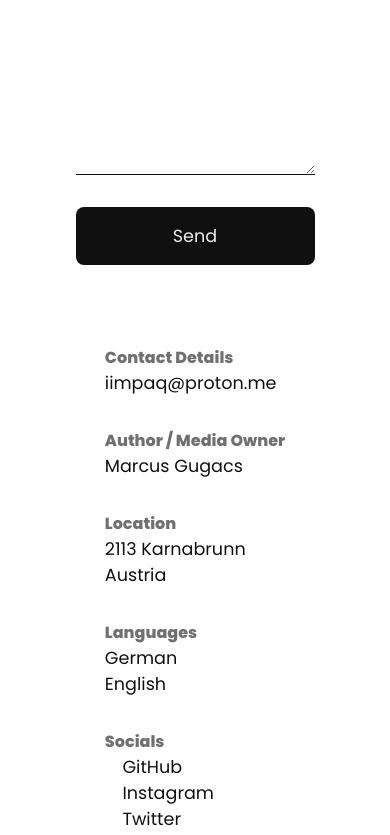
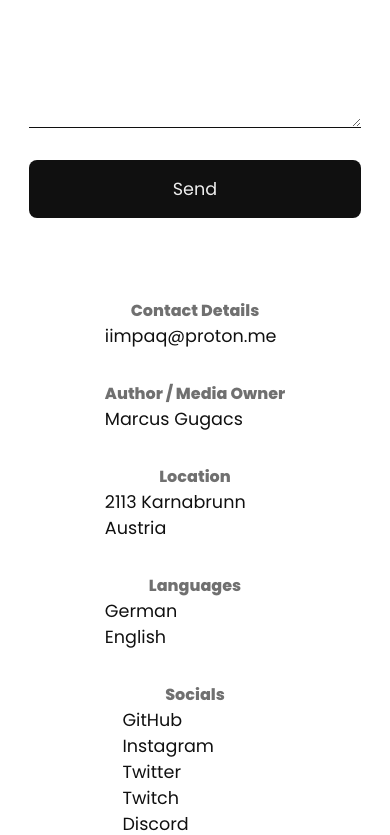
Before and after one commit to IImpaq/portfolio, a SvelteKit app: page /contact in a window 390 px wide. Shown: the part 766-1601 px from the top of the page. Built offline with nearby package versions, Linux system fonts and the light colour scheme; some icons are missing.

Commit message:
Improved contact page responsiveness

```diff
--- a/src/routes/contact/+page.svelte
+++ b/src/routes/contact/+page.svelte
@@ -65,8 +65,8 @@
   flex-direction: column;
   align-items: center;
   justify-content: center;
-  padding: 10rem 15rem 20rem 15rem;
-  gap: 5rem;
+  padding: min(20rem, 15vw) min(15rem, 7.5vw) min(15rem, 10vw) min(15rem, 7.5vw);
+  gap: min(5rem, 5vw);
 
   .title {
     display: flex;
@@ -178,18 +178,11 @@
   }
 }
 
-@media (max-width: 1350px) {
+@media (max-width: 782px) {
   .contact {
-    gap: 2rem;
-
-    padding: 10rem 5rem 15rem 5rem;
-  }
-}
-
-@media (max-width: 768px) {
-  .contact {
-    gap: 1rem;
-    padding: 5rem 5rem 5rem 5rem;
+    .details {
+      text-align: center;
+    }
   }
 }
 </style>
```
